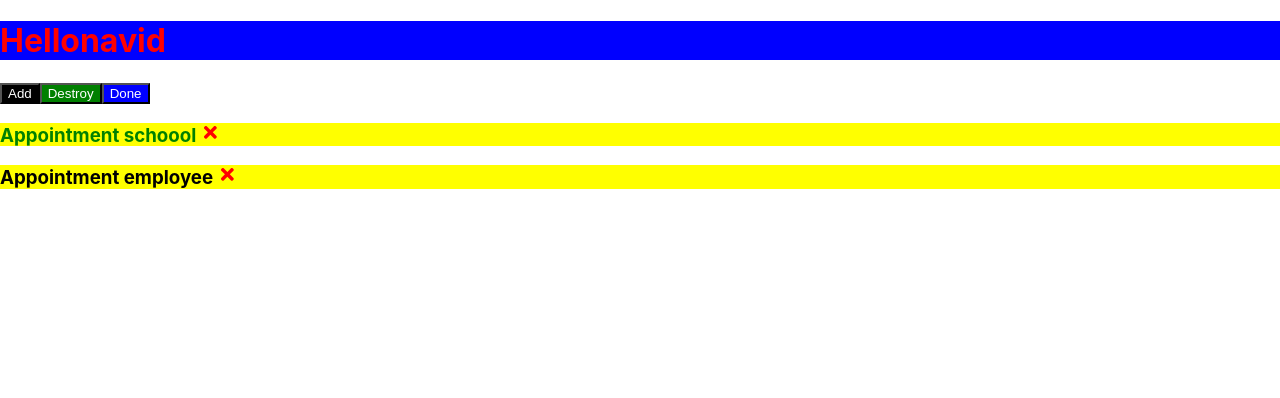
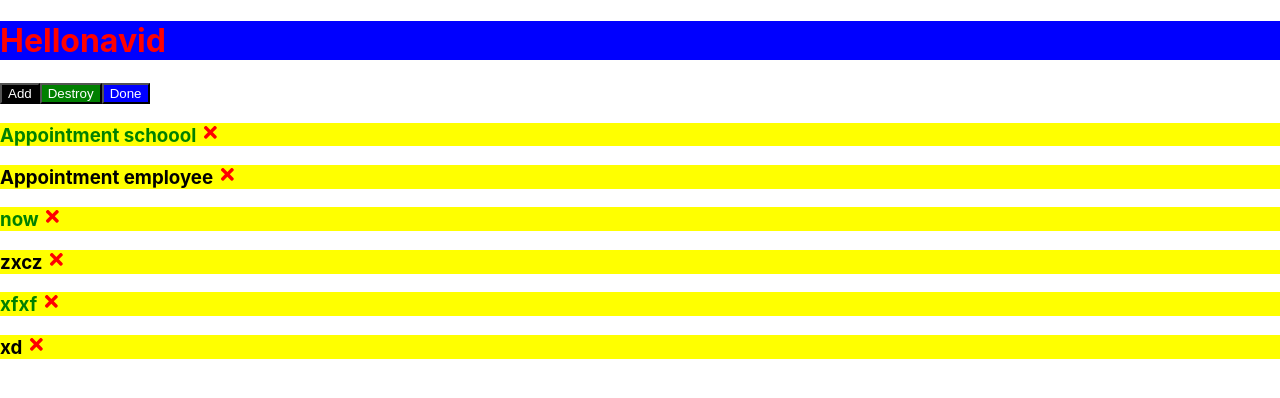
Before and after one commit to navid-sheik/task-manager, a React (Create React App) app: page / in a window 1280 px wide. Shown: the top 398 px of the page. Built offline with nearby package versions, Linux system fonts and the light colour scheme; data requests are answered from the project's data file.

Commit message:
Add To Server Impleted

```diff
--- a/db.json
+++ b/db.json
@@ -11,6 +11,30 @@
       "text": "Appointment employee",
       "day": "Mon 5th at 5:30 pm",
       "reminder": false
+    },
+    {
+      "text": "now",
+      "day": "time",
+      "reminder": true,
+      "id": 4
+    },
+    {
+      "text": "zxcz",
+      "day": "zcc",
+      "reminder": false,
+      "id": 5
+    },
+    {
+      "text": "xfxf",
+      "day": "xfxf",
+      "reminder": true,
+      "id": 6
+    },
+    {
+      "text": "xd",
+      "day": "dsdf",
+      "reminder": false,
+      "id": 7
     }
   ]
 }
--- a/src/App.js
+++ b/src/App.js
@@ -36,10 +36,22 @@
 
   const [tasks, setTasks] = useState([])
 //Add Tax
-const addTask = (task) => {
-  const id =  Math.floor(Math.random() * 10000) + 1
-  const  newTask  =  {id, ...task}
-  setTasks([...tasks, newTask])
+const addTask = async (task) => {
+  const res = await fetch('http://localhost:5000/tasks', {
+    method : 'POST',
+    headers : {
+      'Content-type' : 'application/json',
+    },
+    body : JSON.stringify(task)
+
+  })
+  const  data  = await res.json()
+  setTasks([...tasks, data])
+
+
+  // const id =  Math.floor(Math.random() * 10000) + 1
+  // const  newTask  =  {id, ...task}
+  // setTasks([...tasks, newTask])
 }
 
 
```
